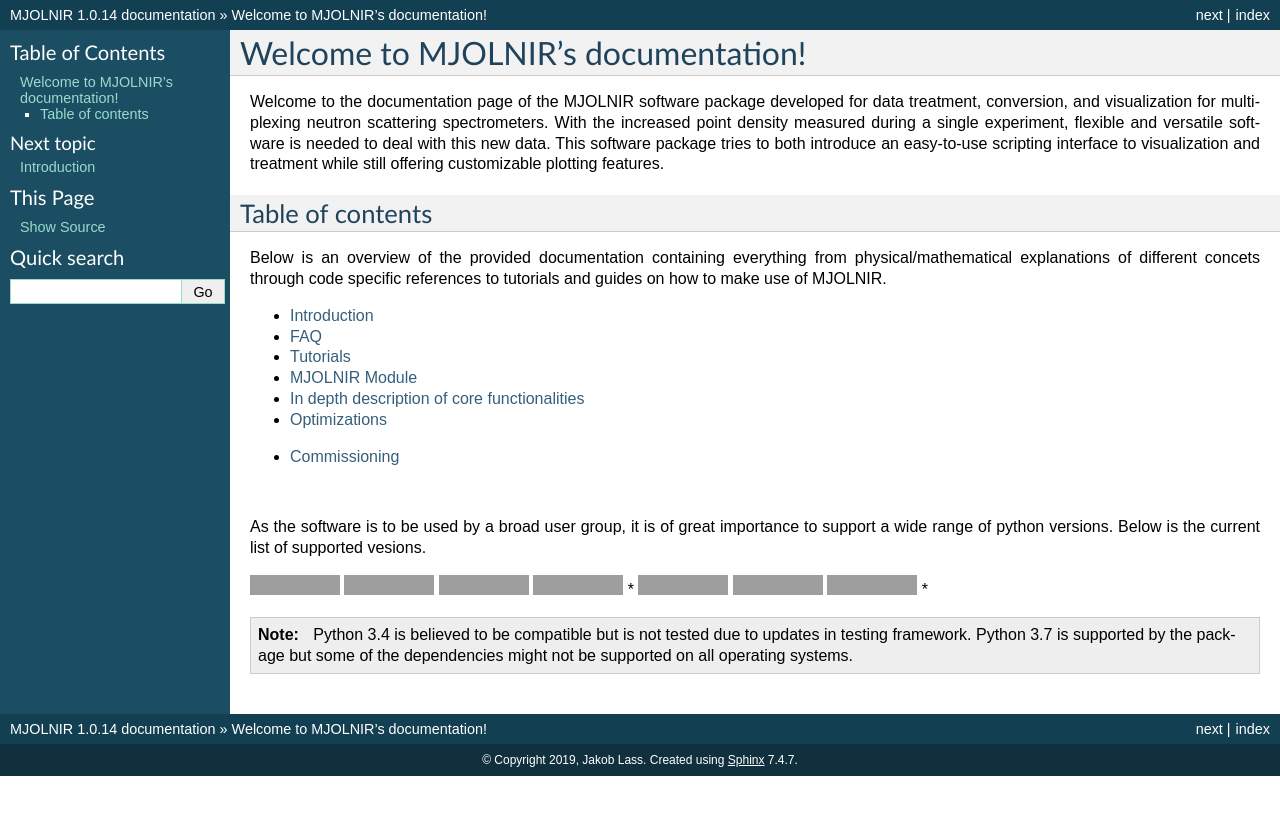
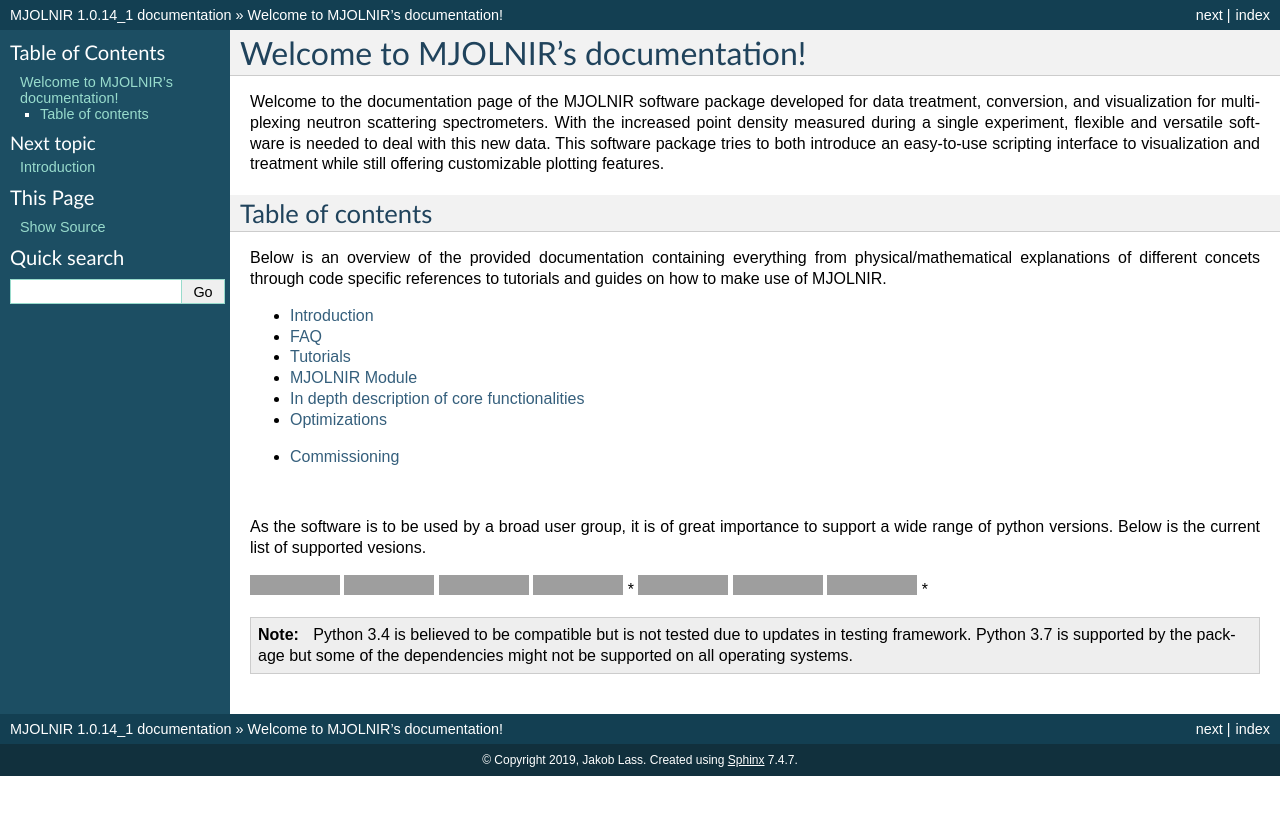
Before and after one commit to MJOLNIRPackage/MJOLNIR, a Sphinx documentation site: the page built from docs/index.rst, in a window 1280 px wide, cut to the strip 0-815 px from the top of the page. Built offline with Sphinx 7.4.7, drawn with Linux system fonts in a browser that asks for light colours; grey boxes are pictures that could not be loaded.

Commit message:
Update version

```diff
--- a/MJOLNIR/__init__.py
+++ b/MJOLNIR/__init__.py
@@ -9,4 +9,4 @@ Further documentation? Version is 1.0.10?
 import sys,os
 sys.path.append('.')
 
-__version__ = '1.0.14'
+__version__ = '1.0.14_1'
--- a/docs/conf.py
+++ b/docs/conf.py
@@ -31,9 +31,9 @@ copyright = u'2019, Jakob Lass'
 author = u'Jakob Lass'
 
 # The short X.Y version
-version = u'1.0.14'
+version = u'1.0.14_1'
 # The full version, including alpha/beta/rc tags
-release = u'1.0.14'
+release = u'1.0.14_1'
 
 
 
--- a/docs/index.rst
+++ b/docs/index.rst
@@ -41,11 +41,11 @@ As the software is to be used by a broad user group, it is of great importance t
     Python 3.4 is believed to be compatible but is not tested due to updates in testing framework.
     Python 3.7 is supported by the package but some of the dependencies might not be supported on all operating systems.
 
-.. |travis| image:: https://travis-ci.org/Jakob-Lass/MJOLNIR.svg?branch=1.0.14'
+.. |travis| image:: https://travis-ci.org/Jakob-Lass/MJOLNIR.svg?branch=1.0.14_1'
     :target: https://travis-ci.org/Jakob-Lass/MJOLNIR
 
-.. |coverall| image:: https://coveralls.io/repos/github/Jakob-Lass/MJOLNIR/badge.svg?branch=1.0.14'
-    :target: https://coveralls.io/github/Jakob-Lass/MJOLNIR?branch=1.0.14'
+.. |coverall| image:: https://coveralls.io/repos/github/Jakob-Lass/MJOLNIR/badge.svg?branch=1.0.14_1'
+    :target: https://coveralls.io/github/Jakob-Lass/MJOLNIR?branch=1.0.14_1'
 
 .. |python27| image:: https://img.shields.io/badge/python-2.7-brightgreen.svg
     :target: https://travis-ci.org/Jakob-Lass/MJOLNIR
--- a/setup.py
+++ b/setup.py
@@ -16,7 +16,7 @@ else:
 setup(
     name='MJOLNIR',
 
-    version='1.0.14',
+    version='1.0.14_1',
     description=('Neutron Scattering software suite.'),
     long_description=long_description,
     author='Jakob Lass',
```
